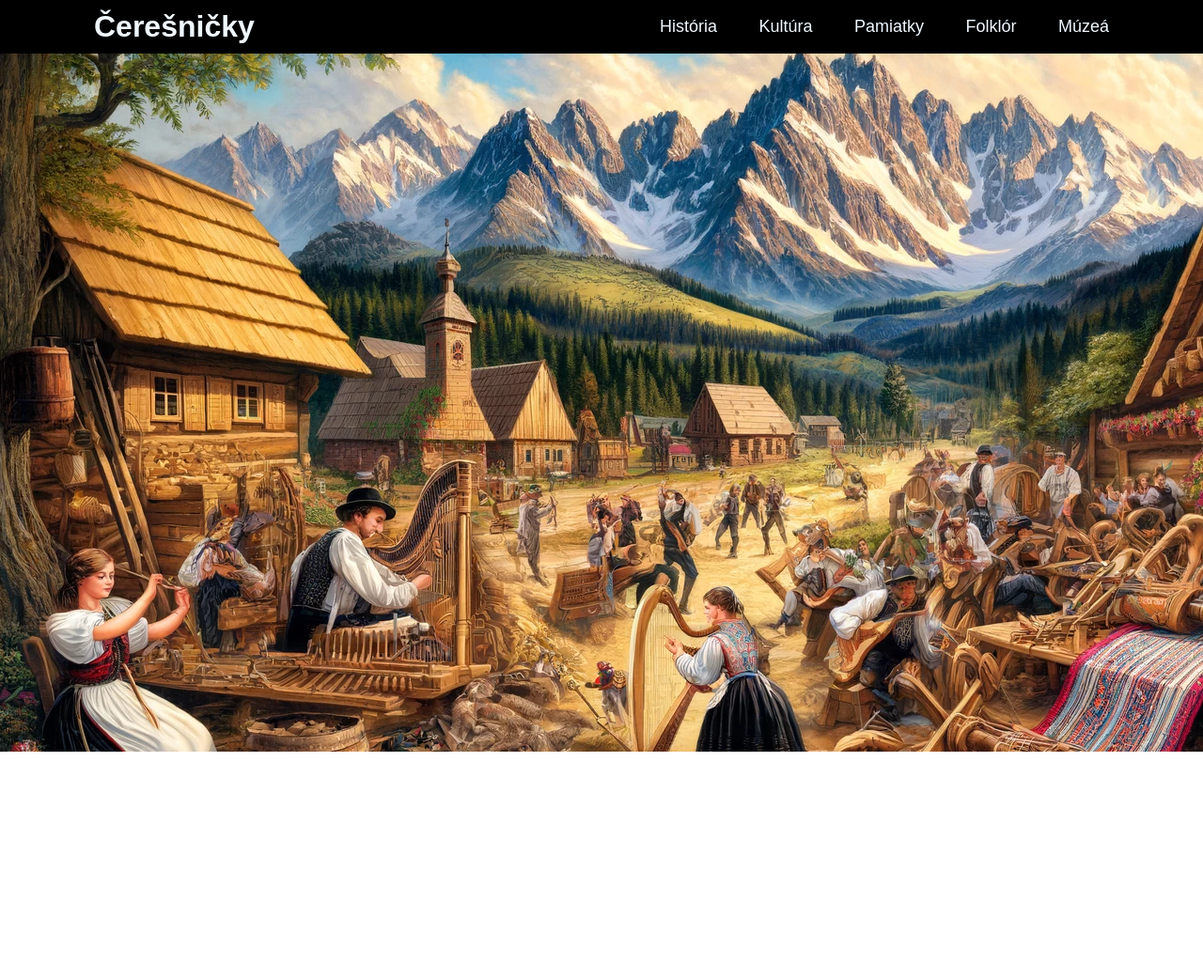
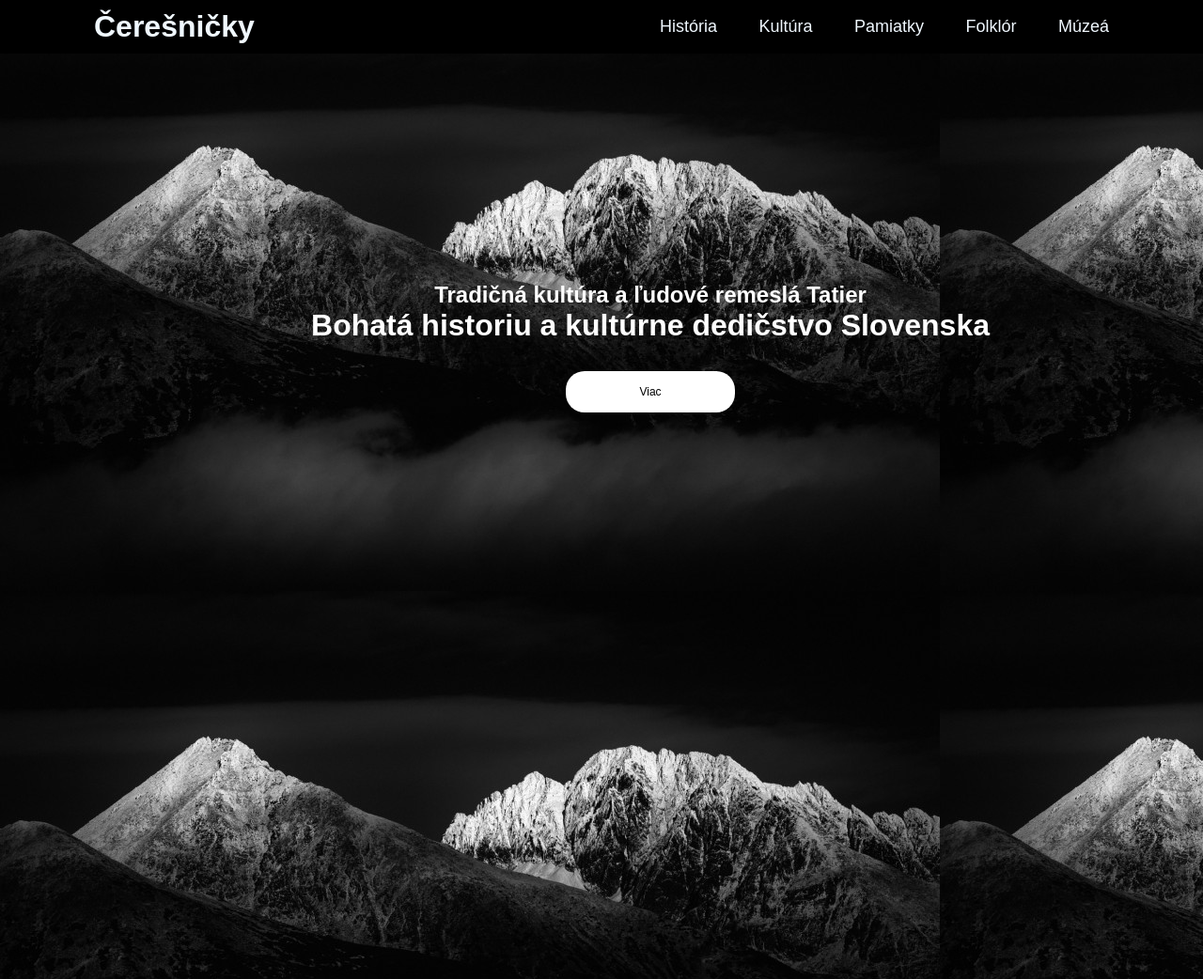
Before and after one commit to martinos133/ceresnicky_2, a plain HTML site: page Projekt/Adam podstranky/kultura.html in a window 1280 px wide. Shown: the top 1042 px of the page at 94% size. Before the commit the page ends 800 px from the top, so only its background shows below. Drawn offline with Linux system fonts and the light colour scheme.

Commit message:
add div h2 h1 css

```diff
--- a/Projekt/Adam podstranky/kultura.css
+++ b/Projekt/Adam podstranky/kultura.css
@@ -7,7 +7,7 @@
 
 body {
     min-height: 100vh;
-    background-image: url(img/backgroundkultura.webp);
+    background-image: url(img/tatrybw.jpg);
 }
 
 .header{
@@ -53,3 +53,27 @@ body {
 .navbar a:hover::before{
     width: 100%;
 }
+.row{
+    margin-top: 300px;
+    margin-left: 300px;
+    display: flex;
+    align-items: center;
+    color: #ffffff;
+    text-align: center;
+
+ }
+.col{
+    flex-basis: 80%;
+
+ }
+ button{
+    width: 180px;
+    color: #000;
+    font-size: 12px;
+    padding: 15px 0;
+    background: #ffffff;
+    border: 0;
+    border-radius: 20px;
+    outline: none;
+    margin-top: 30px;
+ }
--- a/Projekt/Adam podstranky/kultura.html
+++ b/Projekt/Adam podstranky/kultura.html
@@ -20,5 +20,14 @@
         </nav>
     </header>
 
+    <main>
+        <div class="row">
+            <div class="col">
+                <h2>Tradičná kultúra a ľudové remeslá Tatier</h2>
+                <h1>Bohatá historiu a kultúrne dedičstvo Slovenska </h2>
+            <button type="button">Viac</button>
+            </div>
+        </main>
+
 </body>
 </html>
```
Also changed, not shown: Projekt/Adam podstranky/balla.css (+10 -7 lines), Projekt/Adam podstranky/historia.html (+3 -0 lines), Projekt/Adam podstranky/img/20st.webp (added), Projekt/Adam podstranky/img/backgroundbw.webp (added).
